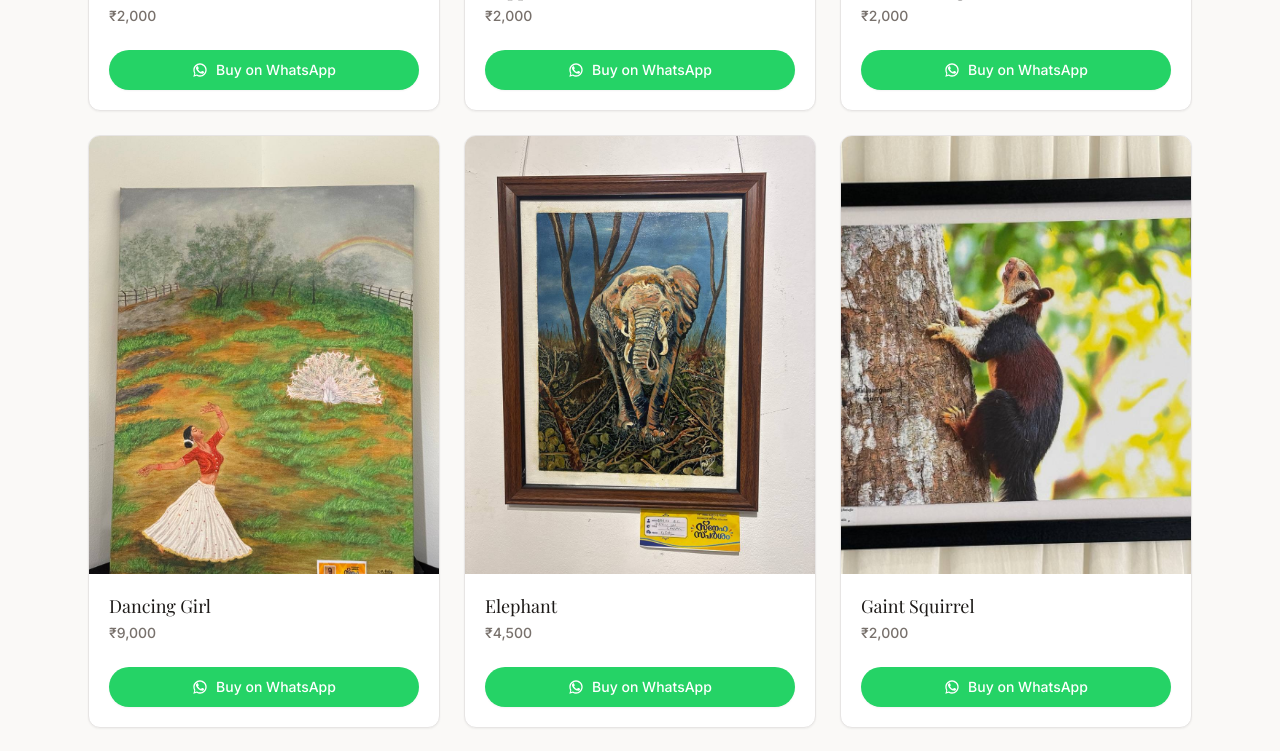
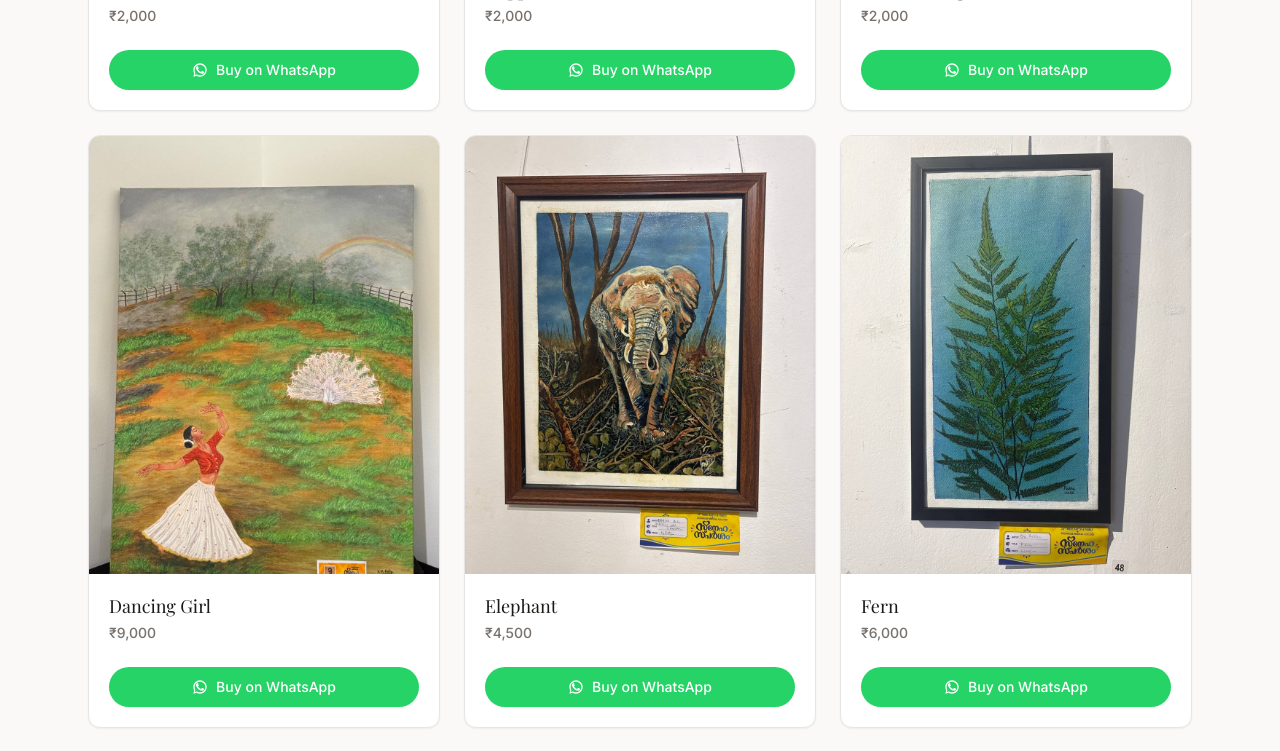
Before and after one commit to jasilmohmd/Art-catalogue, a Next.js app: page / in a window 1280 px wide. Shown: the part 4540-5291 px from the top of the page. Built offline with nearby package versions, Linux system fonts and the light colour scheme; a web font is replaced by a local one.

Commit message:
feat: add Fern artwork

```diff
--- a/data/artworks.ts
+++ b/data/artworks.ts
@@ -147,6 +147,13 @@ export const artworks: Artwork[] = [
     name: "Elephant",
     price: 4500,
     image: "/artworks/elephant-4500.jpg",
+    available: true,
+  },
+  {
+    id: "fern",
+    name: "Fern",
+    price: 6000,
+    image: "/artworks/fern-6000.jpg",
     available: true,
   },
   {
```
Also changed, not shown: public/artworks/fern-6000.jpg (added).
